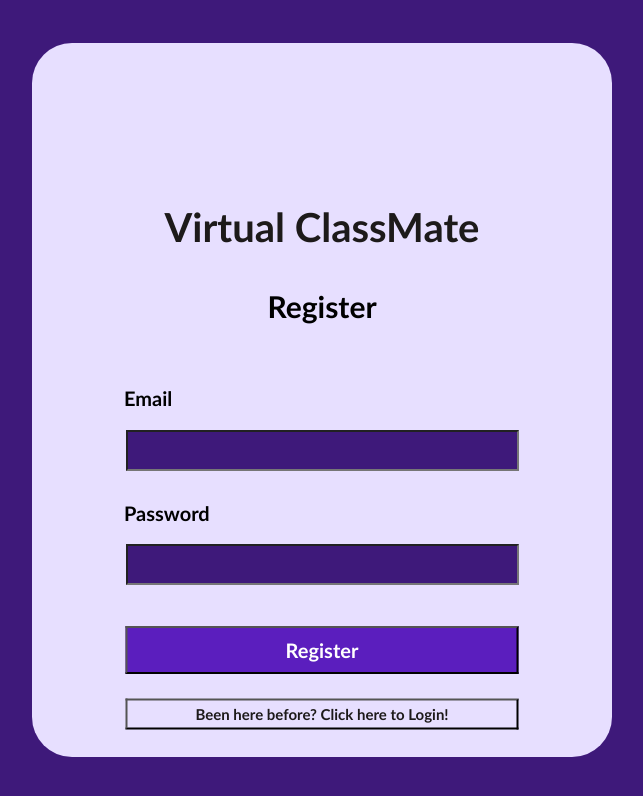
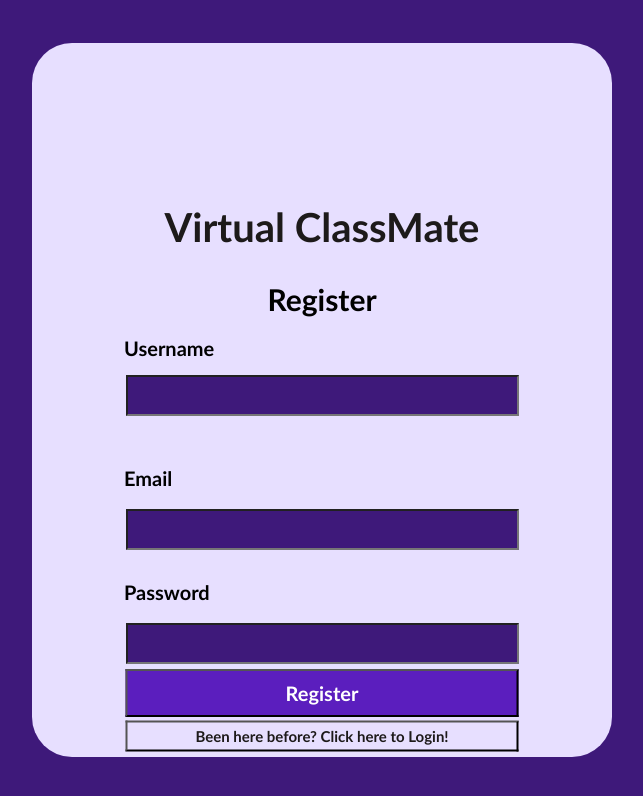
Before and after one commit to quacklinhui/VirtualClassMate, a React (Create React App) app in the folder frontend/: page /register in a window 1280 px wide. Shown: the top 796 px of the page, without its empty margins (318-961 px from the left). Built offline with nearby package versions, Linux system fonts and the light colour scheme.

Commit message:
Added username field in register

```diff
--- a/frontend/src/LoginComponents/Register.css
+++ b/frontend/src/LoginComponents/Register.css
@@ -32,7 +32,7 @@
   font-style: normal;
   font-weight: bold;
   font-size: 40px;
-  line-height: 59px;
+  line-height: 40px;
   color: #1D1A1A;
   }
 
@@ -42,22 +42,31 @@
   font-style: normal;
   font-weight: bold;
   font-size: 30px;
-  line-height: 45px;
+  line-height: 30px;
   }
 
   .email{
-  padding-top: 30px;
   padding-left: 92px;
   font-family: 'Trebuchet MS', 'Lucida Sans Unicode', 'Lucida Grande', 'Lucida Sans', Arial, sans-serif;
   font-style: normal;
   font-weight: bold;
   font-size: 20px;
-  line-height: 30px;
+  line-height: 20px;
   }
+
+  .username{
+
+    padding-left: 92px;
+    font-family: 'Trebuchet MS', 'Lucida Sans Unicode', 'Lucida Grande', 'Lucida Sans', Arial, sans-serif;
+    font-style: normal;
+    font-weight: bold;
+    font-size: 20px;
+    line-height: 20px;
+    }
 
   .registerbutton{
     color:white;
-    top:85%;
+    top:91%;
     left:50%;
     transform: translate(-50%, -50%);
     position: absolute;
@@ -86,6 +95,19 @@
   background-color: #3E197A;
   }
 
+  .userinput{
+    display: block;
+  margin-left: auto;
+  margin-right: auto;
+    width: 385px;
+    height: 35px;
+    color:#FFFFFF;
+  font-size: 15px;
+  line-height: 30px;
+  font-family: 'Trebuchet MS', 'Lucida Sans Unicode', 'Lucida Grande', 'Lucida Sans', Arial, sans-serif;
+  background-color: #3E197A;
+  }
+
   .pwinput{
   display: block;
   margin-left: auto;
@@ -101,17 +123,16 @@
 
   .pw{
   padding-left: 92px;
-  padding-top: 10px;
 
   font-family: 'Trebuchet MS', 'Lucida Sans Unicode', 'Lucida Grande', 'Lucida Sans', Arial, sans-serif;
   font-style: normal;
   font-weight: bold;
   font-size: 20px;
-  line-height: 30px;
+  line-height: 20px;
   }
 
   .linktolog {
-    top:94%;
+    top:97%;
     left:50%;
     transform: translate(-50%, -50%);
     position: absolute;
--- a/frontend/src/LoginComponents/Register.js
+++ b/frontend/src/LoginComponents/Register.js
@@ -17,6 +17,10 @@ function Register() {
           <h2 className="register">
             Register
           </h2>
+          <h2 className="username">
+            Username
+          </h2>
+          <input className="userinput"></input>
           <h2 className="email">
             Email
           </h2>
```
